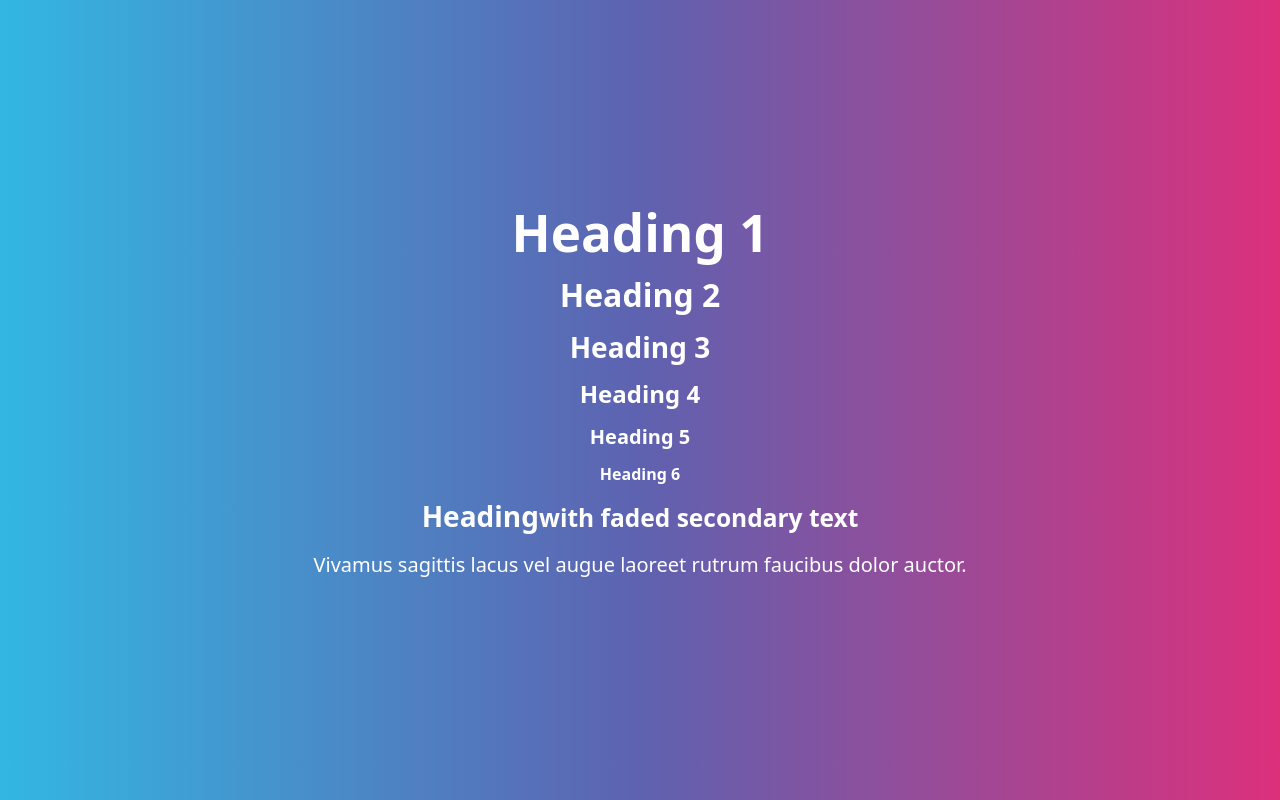
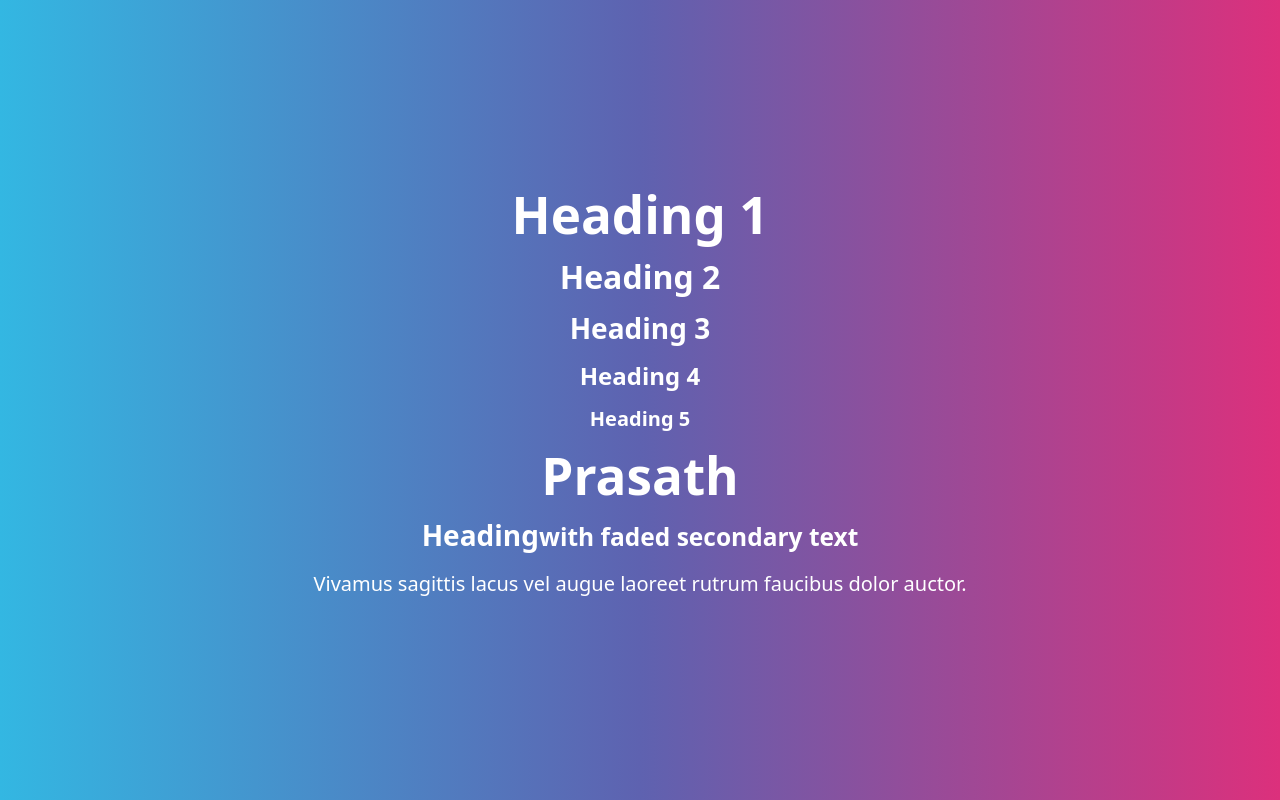
Before and after one commit to vijayVijeyender/market, a React (Vite) app: page / in a window 1280 px wide. Built offline with nearby package versions, Linux system fonts and the light colour scheme.

Commit message:
Updated Prasath

```diff
--- a/src/App.jsx
+++ b/src/App.jsx
@@ -13,7 +13,7 @@ function App() {
 <h3>Heading 3</h3>
 <h4>Heading 4</h4>
 <h5>Heading 5</h5>
-<h6>Heading 6</h6>
+<h1>Prasath</h1>
 <h3>
   Heading
   <small class="text-body-secondary">with faded secondary text</small>
```
